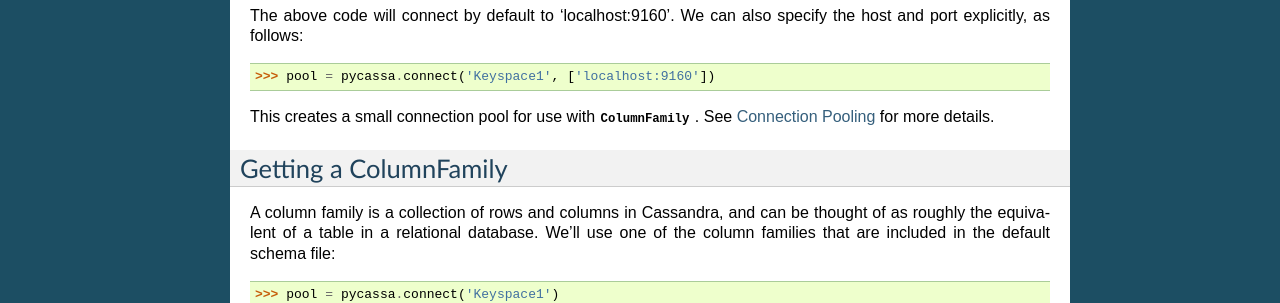
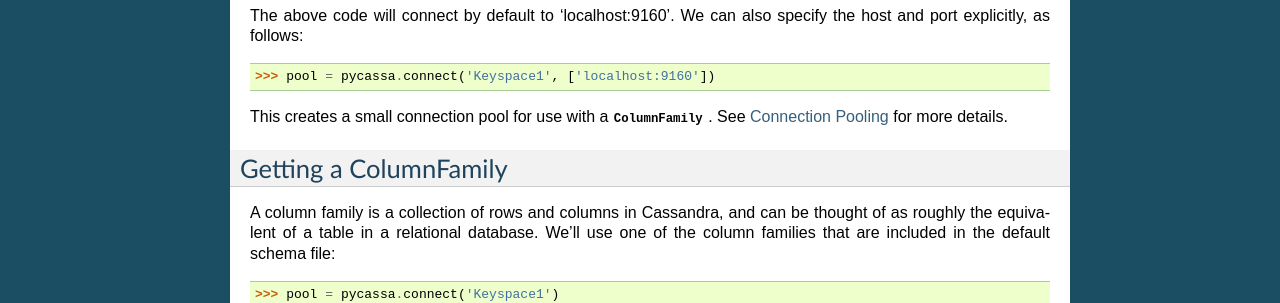
Before and after one commit to pycassa/pycassa, a Sphinx documentation site: the page built from doc/tutorial.rst, in a window 1280 px wide and 900 px high, scrolled down 516 px. Shown: the part 152-455 px from the top of the window. Built offline with Sphinx 7.4.7, drawn with Linux system fonts in a browser that asks for light colours.

```diff
--- a/doc/tutorial.rst
+++ b/doc/tutorial.rst
@@ -19,7 +19,7 @@ should run without raising an exception:
 
 This tutorial also assumes that a Cassandra instance is running on the
 default host and port. Read the `instructions for getting started
-with Cassandra <http://wiki.apache.org/cassandra/GettingStarted>`_ ,
+with Cassandra <http://www.datastax.com/docs/0.7/getting_started/index>`_ ,
 making sure that you choose a `version that is compatible with
 pycassa <http://wiki.github.com/pycassa/pycassa/pycassa-cassandra-compatibility>`_.
 You can start Cassandra like so:
@@ -53,7 +53,7 @@ also specify the host and port explicitly, as follows:
 
   >>> pool = pycassa.connect('Keyspace1', ['localhost:9160'])
 
-This creates a small connection pool for use with
+This creates a small connection pool for use with a
 :class:`~pycassa.columnfamily.ColumnFamily` . See `Connection Pooling`_
 for more details.
 
```
